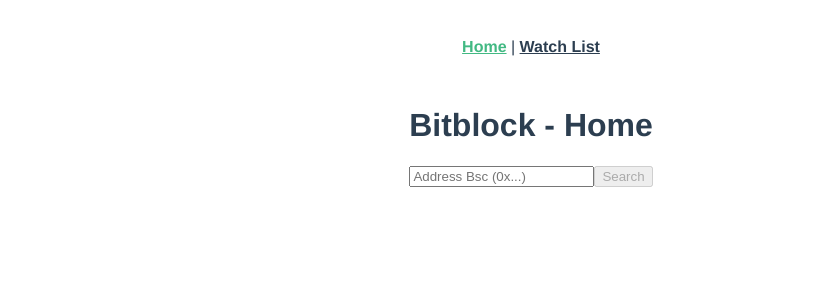
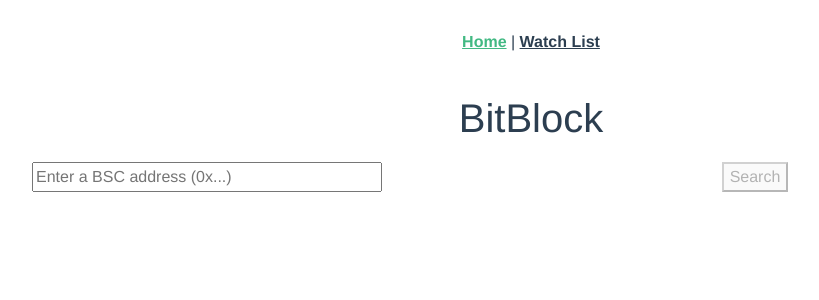
Before and after one commit to VictorFeller/BitBlock, a Vue app: page /#/ in a window 1280 px wide. Shown: the top 300 px of the page, without its empty margins (109-928 px from the left). Built offline with nearby package versions, Linux system fonts and the light colour scheme.

Commit message:
add containers for bootstrap

```diff
--- a/src/main.js
+++ b/src/main.js
@@ -1,8 +1,8 @@
 import Vue from "vue";
 import App from "./App.vue";
 import router from "./router";
-//import "bootstrap";
-//import "bootstrap/dist/css/bootstrap.min.css";
+import "bootstrap";
+import "bootstrap/dist/css/bootstrap.min.css";
 //import "@fortawesome/fontawesome-free/css/all.min.css";
 //import "./main.css";
 //import "bootswatch/dist/simplex/bootstrap.min.css";
--- a/src/views/AboutView.vue
+++ /dev/null
@@ -1,5 +0,0 @@
-<template>
-  <div class="about">
-    <h1>This is an about page</h1>
-  </div>
-</template>
--- a/src/views/HomeView.vue
+++ b/src/views/HomeView.vue
@@ -1,15 +1,26 @@
 <template>
   <div id="homeView">
-    <h1>Bitblock - Home</h1>
+    <h1>BitBlock</h1>
+    <div class="container">
+      <div class="row">
+        <div class="col">
           <input
             type="string"
             v-model="bscAddress"
-      placeholder="Address Bsc (0x...)"
+            placeholder="Enter a BSC address (0x...)"
             v-on:keypress.enter="openDetailsAddress()"
           />
-    <button v-on:click="openDetailsAddress()" v-bind:disabled="!this.canSearch">
+        </div>
+        <div class="col">
+          <button
+            v-on:click="openDetailsAddress()"
+            v-bind:disabled="!this.canSearch"
+          >
             Search
           </button>
+        </div>
+      </div>
+    </div>
   </div>
 </template>
 
@@ -43,3 +54,12 @@ export default {
   },
 };
 </script>
+
+<style scoped>
+input {
+  width: 350px;
+}
+div {
+  margin: 10px;
+}
+</style>
--- a/src/views/WatchList.vue
+++ b/src/views/WatchList.vue
@@ -1,6 +1,23 @@
 <template>
   <div id="watchList">
-    <h1>Watch List</h1>
+    <div class="container">
+      <div class="row">
+        <div class="col-md-6">
+          <h3>Address (BSC)</h3>
+        </div>
+        <div class="col-md-6">
+          <h3>Balance (BNB)</h3>
+        </div>
+      </div>
+      <div class="row">
+        <div class="col-md-6">
+          <p>0x9F8cCdaFCc39F3c7D6EBf637c9151673CBc36b88</p>
+        </div>
+        <div class="col-md-6">
+          <p>0.03</p>
+        </div>
+      </div>
+    </div>
   </div>
 </template>
 
```
Lines whose indentation alone changed are shown as unchanged.
